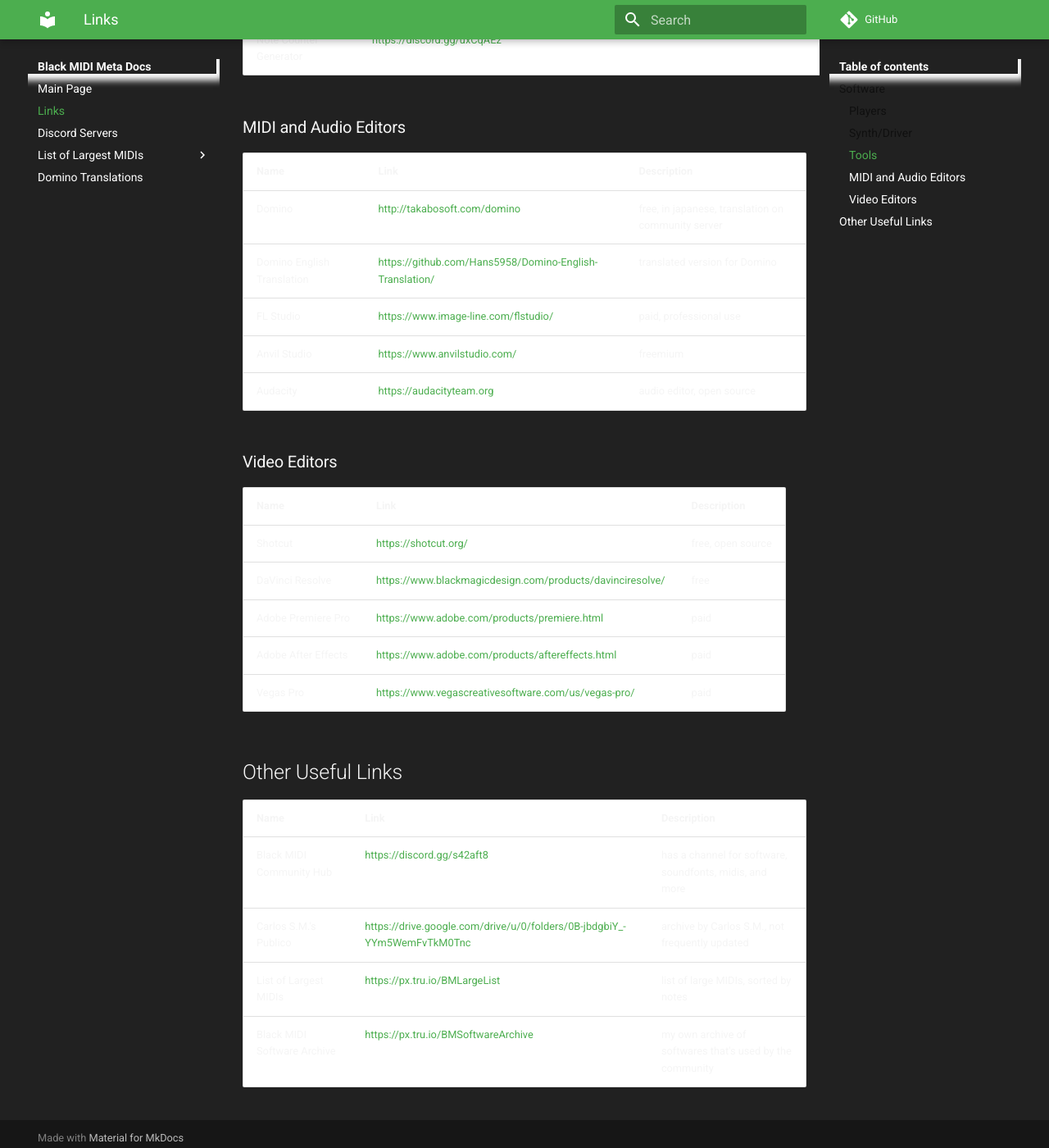
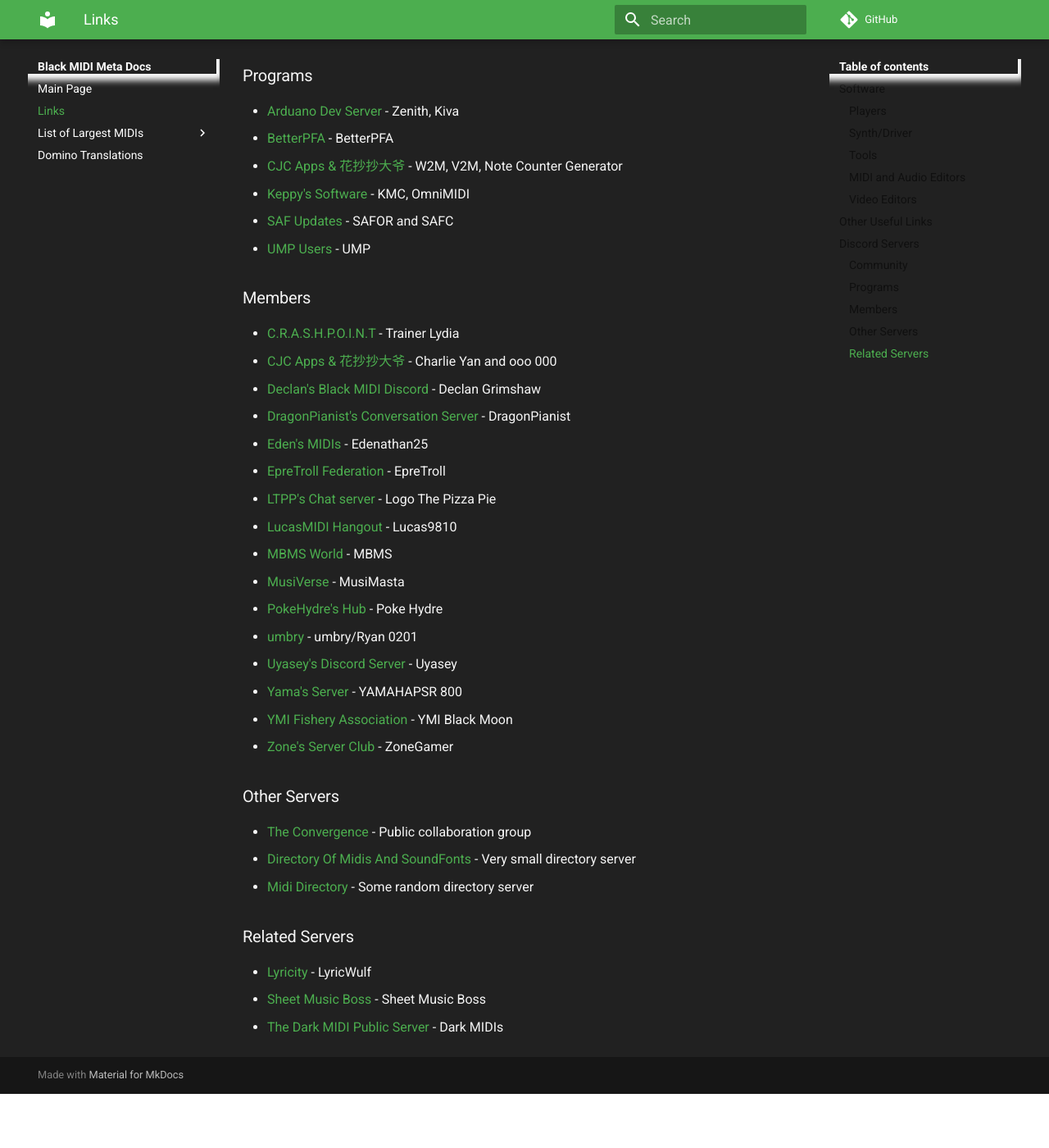
Before and after one commit to Hans5958/Black-MIDI-Meta, an MkDocs documentation site: the page built from docs/links.md, in a window 1280 px wide and 1400 px high, scrolled down 1834 px. Shown: the whole window at 82% size. Built offline with MkDocs 1.6.1 and Material for MkDocs 9.7.7, drawn with Linux system fonts in a browser that asks for light colours; comment, search, counter and statistics services are not loaded; after the commit the page ends 3168 px from its top, so only the background shows below that; some of the changed text lies outside the part shown.

Commit message:
Revamp Links page and merge from Discord Server page

```diff
--- a/docs/discord.md
+++ b/docs/discord.md
@@ -1,55 +1,3 @@
-<h1>Discord Servers</h1>
+# Discord Servers
 
-## Community
-
-| Server Name              | Server Invite                | Description |
-| ------------------------ | ---------------------------- | ----------- |
-| Black MIDI Community Hub | <https://discord.gg/s42aft8> |             |
-
-## Programs
-
-| Server Name           | Server Invite                | Description                      |
-| --------------------- | ---------------------------- | -------------------------------- |
-| Arduano Dev Server    | <https://discord.gg/8e5FXB>  | Zenith, Kiva, Iris               |
-| BetterPFA             | <https://discord.gg/5sMugcQ> | BetterPFA                        |
-| CJC Apps & 花抄抄大爷 | <https://discord.gg/uxCqAEz> | W2M, V2M, Note Counter Generator |
-| Keppy's Software      | <https://discord.gg/73DVswT> | KMC, OmniMIDI                    |
-| SAF Updates           | <https://discord.gg/CsgEW4P> | SAFOR and SAFC                   |
-| UMP Users             | <https://discord.gg/pxPRFU8> | UMP                              |
-
-## Members
-
-| Server Name                         | Server Invite                | Description             |
-| ----------------------------------- | ---------------------------- | ----------------------- |
-| C.R.A.S.H.P.O.I.N.T                 | <https://discord.gg/faSAaRN> | Trainer Lydia           |
-| CJC Apps & 花抄抄大爷               | <https://discord.gg/uxCqAEz> | Charlie Yan and ooo 000 |
-| Declan's Black MIDI Discord         | <https://discord.gg/JtMZnV4> | Declan Grimshaw         |
-| DragonPianist's Conversation Server | <https://discord.gg/ERdvaRz> | DragonPianist           |
-| Eden's MIDIs                        | <https://discord.gg/28cf6yS> | Edenathan25             |
-| EpreTroll Federation                | <https://discord.gg/gVkfqxS> | EpreTroll               |
-| LTPP's Chat server                  | <https://discord.gg/bFUquR4> | Logo The Pizza Pie      |
-| LucasMIDI Hangout                   | <https://discord.gg/PK9VMv3> | Lucas9810               |
-| MBMS World                          | <https://discord.gg/q9B59mT> | MBMS                    |
-| MusiVerse                           | <https://discord.gg/3FZCgbk> | MusiMasta               |
-| PokeHydre's Hub                     | <https://discord.gg/r2xkfC8> | Poke Hydre              |
-| umbry                               | <https://discord.gg/TpZGayH> | umbry/Ryan 0201         |
-| Uyasey's Discord Server             | <https://discord.gg/cK5fcyd> | Uyasey                  |
-| Yama's Server                       | <https://discord.gg/HCfSyNd> | YAMAHAPSR 800           |
-| YMI Fishery Association             | <https://discord.gg/JYzannZ> | YMI Black Moon          |
-| Zone's Server Club                  | <https://discord.gg/BCeBuFy> | ZoneGamer               |
-
-## Other Servers
-
-| Server Name                       | Server Invite                | Description                  |
-| --------------------------------- | ---------------------------- | ---------------------------- |
-| The Convergence                   | <https://discord.gg/NkggT42> | Public collaboration group   |
-| Directory Of Midis And SoundFonts | <https://discord.gg/DpuJVn4> | Very small directory server  |
-| Midi Directory                    | <https://discord.gg/3zmawFn> | Some random directory server |
-
-## Related Servers
-
-| Server Name                 | Server Invite                | Description          |
-| --------------------------- | ---------------------------- | -------------------- |
-| Lyricity                    | <https://discord.gg/dog>     | for LyricWulf        |
-| Sheet Music Boss            | <https://discord.gg/H4ErJyc> | for Sheet Music Boss |
-| The Dark MIDI Public Server | <https://discord.gg/g8GjbNq> | for Dark MIDIs       |
+*The contents of this page has been moved to [Links](../links).*
--- a/docs/links.md
+++ b/docs/links.md
@@ -4,65 +4,94 @@
 
 ### Players
 
-| Name                   | Link                                                                                          | Description              |
-| ---------------------- | --------------------------------------------------------------------------------------------- | ------------------------ |
-| Piano From Above       | <http://kaleidonkep99.altervista.org/pfamirror/index.html>                                    |                          |
-| Synthesia (9.0)        | <https://www.synthesiagame.com/downloadSynthesia?product=Synthesia&platform=win_sa&version=9> | free                     |
-| Synthesia (10.x)       | <https://www.synthesiagame.com/download>                                                      | paid                     |
-| Ultralight MIDI Player | <https://pipiraworld.web.fc2.com/ump/en.html>                                                 |                          |
-| Zenith                 | <https://arduano.github.io/Zenith-MIDI>                                                       | not necessarily a player |
-| mmidi                  | <https://sono.9net.org/prog/mmidi>                                                            |                          |
-| Toms's MIDI Player     | <http://www.grandgent.com/tom/projects/tmidi/>                                                |                          |
-| PianoFall              | <https://bitbucket.org/steart/pianofall/wiki/Home>                                            |                          |
-| MIDITrail              | <https://osdn.net/projects/miditrail/>                                                        |                          |
-| Kiva                   | <https://arduano.github.io/Kiva>                                                              |
+- [Piano From Above](http://kaleidonkep99.altervista.org/pfamirror/index.html) - Mostly used MIDI player on the community.
+- [Synthesia](https://www.synthesiagame.com/download) - Mainstream piano roll software/MIDI player, often used by YouTube creators, paid.
+- [Synthesia (9.0)](https://www.synthesiagame.com/downloadSynthesia?product=Synthesia&platform=win_sa&version=9) - Latest free version of Synthesia.
+- [Ultralight MIDI Player](https://pipiraworld.web.fc2.com/ump/en.html) - Alternative to PFA, made with Java. Can be used for rendering MIDI files.
+- [Zenith](https://github.com/arduano/Zenith-MIDI/) - MIDI renderer, made with C#, alternative to UMP.
+- [Kiva](https://github.com/arduano/Kiva/) - MIDI player, alternative to PFA.
+- [mmidi](https://sono.9net.org/prog/mmidi) - Lightweight MIDI player.
+- [Toms's MIDI Player](http://www.grandgent.com/tom/projects/tmidi/) - Lightweight MIDI player.
+- [PianoFall](https://bitbucket.org/steart/pianofall/wiki/Home) - Physics based MIDI player.
+- [MIDITrail](https://osdn.net/projects/miditrail/) - 3D MIDI player.
 
 ### Synth/Driver
 
-| Name             | Link                                                           | Description             |
-| ---------------- | -------------------------------------------------------------- | ----------------------- |
-| OmniMIDI         | <https://github.com/KeppySoftware/OmniMIDI/releases>           | most optimized          |
-| VirtualMIDISynth | <https://coolsoft.altervista.org/en/virtualmidisynth#download> | standard, was most used |
+- [OmniMIDI](https://github.com/KeppySoftware/OmniMIDI/) - Most optimized for playing Black MIDI. Also works for general players.
+- [VirtualMIDISynth](https://coolsoft.altervista.org/en/virtualmidisynth) - Was most used before OmniMIDI used, good alternative.
 
 ### Tools
 
-| Name                      | Link                                                                                                 | Description                      |
-| ------------------------- | ---------------------------------------------------------------------------------------------------- | -------------------------------- |
-| Keppy's MIDI Converter    | <https://github.com/KeppySoftware/KMC>                                                               | convert MIDI to MP3/WAV/OGG      |
-| Keppy's Note Generator    | <https://github.com/KeppySoftware/KeppyCounterGenerator>                                             | render MIDITrail counter         |
-| Simple AF Converter       | <https://github.com/DixelU/SAFC/releases>                                                            | convert, merge MIDIs             |
-| Simple AF Overlap Remover | <https://github.com/DixelU/SAFOR/releases>                                                           | remove overlaps on MIDIs         |
-| MidiNoteThreshold         | <https://cdn.discordapp.com/attachments/342003805270966284/594536903173210122/MidiNoteThreshold.exe> | remove notes above the threshold |
-| ImageToMidi               | <https://cdn.discordapp.com/attachments/342003805270966284/591137488970448896/ImageToMidi.exe>       | converts image to MIDI           |
-| W2M                       | <https://discord.gg/uxCqAEz>                                                                         | get it on the Discord server     |
-| V2M                       | <https://discord.gg/uxCqAEz>                                                                         | get it on the Discord server     |
-| Note Counter Generator    | <https://discord.gg/uxCqAEz>                                                                         | get it on the Discord server     |
+- [Keppy's MIDI Converter](https://github.com/KeppySoftware/KMC) - Convert MIDI files to MP3, WAV, or OGG.
+- [Keppy's Note Generator](https://github.com/KeppySoftware/KeppyCounterGenerator) - Render MIDITrail-like counter.
+- [Simple AF Converter](https://github.com/DixelU/SAFC/releases) - Mostly used for merging MIDI files.
+- [Simple AF Overlap Remover](https://github.com/DixelU/SAFOR/releases) - Remove overlaps on MIDI files.
+- [MidiNoteThreshold](https://cdn.discordapp.com/attachments/342003805270966284/594536903173210122/) - Remove notes above the velocity threshold.
+- [ImageToMidi](https://cdn.discordapp.com/attachments/342003805270966284/591137488970448896/ImageToMidi.exe) - Converts image to a MIDI file. Good for making arts.
 
 ### MIDI and Audio Editors
 
-| Name                       | Link                                                      | Description                                        |
-| -------------------------- | --------------------------------------------------------- | -------------------------------------------------- |
-| Domino                     | <http://takabosoft.com/domino>                            | free, in japanese, translation on community server |
-| Domino English Translation | <https://github.com/Hans5958/Domino-English-Translation/> | translated version for Domino                      |
-| FL Studio                  | <https://www.image-line.com/flstudio/>                    | paid, professional use                             |
-| Anvil Studio               | <https://www.anvilstudio.com/>                            | freemium                                           |
-| Audacity                   | <https://audacityteam.org>                                | audio editor, open source                          |
+- [Domino](http://takabosoft.com/domino) - Free MIDI editor in Japanese. Use [Domino English Translation](https://github.com/Hans5958/Domino-English-Translation/) or [other translations](https://hans5958.me/Black-MIDI-Meta/domino-translations/).
+- [FL Studio](https://www.image-line.com/flstudio/) - Professional DAW, often used on the community.
+- [Anvil Studio](https://www.anvilstudio.com/) - Good for loading multi-channel tracks. Freemium.
+- [Audacity](https://audacityteam.org) - Basic audio editor. Open source.
 
 ### Video Editors
 
-| Name                | Link                                                        | Description       |
-| ------------------- | ----------------------------------------------------------- | ----------------- |
-| Shotcut             | <https://shotcut.org/>                                      | free, open source |
-| DaVinci Resolve     | <https://www.blackmagicdesign.com/products/davinciresolve/> | free              |
-| Adobe Premiere Pro  | <https://www.adobe.com/products/premiere.html>              | paid              |
-| Adobe After Effects | <https://www.adobe.com/products/aftereffects.html>          | paid              |
-| Vegas Pro           | <https://www.vegascreativesoftware.com/us/vegas-pro/>       | paid              |
+- [Shotcut](https://shotcut.org/) - Free video editor.
+- [DaVinci Resolve](https://www.blackmagicdesign.com/products/davinciresolve/) - Free and professional video editor.
+- [Adobe Premiere Pro](https://www.adobe.com/products/premiere.html) - Paid video editor.
+- [Adobe After Effects](https://www.adobe.com/products/aftereffects.html) - Paid video editor.
+- [Vegas Pro](https://www.vegascreativesoftware.com/us/vegas-pro/) - Paid video editor.
 
 ## Other Useful Links
 
-| Name                        | Link                                                                      | Description                                              |
-| --------------------------- | ------------------------------------------------------------------------- | -------------------------------------------------------- |
-| Black MIDI Community Hub    | <https://discord.gg/s42aft8>                                              | has a channel for software, soundfonts, midis, and more  |
-| Carlos S.M.'s Publico       | <https://drive.google.com/drive/u/0/folders/0B-jbdgbiY_-YYm5WemFvTkM0Tnc> | archive by Carlos S.M., not frequently updated           |
-| List of Largest MIDIs       | <https://px.tru.io/BMLargeList>                                           | list of large MIDIs, sorted by notes                     |
-| Black MIDI Software Archive | <https://px.tru.io/BMSoftwareArchive>                                     | my own archive of softwares that's used by the community |
+- [Carlos S.M.'s Publico](https://drive.google.com/drive/u/0/folders/0B-jbdgbiY_-YYm5WemFvTkM0Tnc) - Archive for all things Black MIDI by Carlos S.M.. Not frequently updated.
+- [List of Largest MIDIs](https://px.tru.io/BMLargeList) - List of largest MIDIs by note count.
+- [Black MIDI Software Archive](https://px.tru.io/BMSoftwareArchive) - My archive of softwares related to Black MIDI.
+
+## Discord Servers
+
+### Community
+
+- [Black MIDI Community Hub](https://discord.gg/s42aft8)
+
+### Programs
+
+- [Arduano Dev Server](https://discord.gg/8e5FXB) - Zenith, Kiva
+- [BetterPFA](https://discord.gg/5sMugcQ) - BetterPFA
+- [CJC Apps & 花抄抄大爷](https://discord.gg/uxCqAEz) - W2M, V2M, Note Counter Generator
+- [Keppy's Software ](https://discord.gg/73DVswT) - KMC, OmniMIDI
+- [SAF Updates](https://discord.gg/CsgEW4P) - SAFOR and SAFC
+- [UMP Users](https://discord.gg/pxPRFU8) - UMP
+
+### Members
+
+- [C.R.A.S.H.P.O.I.N.T](https://discord.gg/faSAaRN) - Trainer Lydia
+- [CJC Apps & 花抄抄大爷](https://discord.gg/uxCqAEz) - Charlie Yan and ooo 000
+- [Declan's Black MIDI Discord](https://discord.gg/JtMZnV4) - Declan Grimshaw
+- [DragonPianist's Conversation Server](https://discord.gg/ERdvaRz) - DragonPianist
+- [Eden's MIDIs](https://discord.gg/28cf6yS) - Edenathan25
+- [EpreTroll Federation](https://discord.gg/gVkfqxS) - EpreTroll
+- [LTPP's Chat server](https://discord.gg/bFUquR4) - Logo The Pizza Pie
+- [LucasMIDI Hangout](https://discord.gg/PK9VMv3) - Lucas9810
+- [MBMS World](https://discord.gg/q9B59mT) - MBMS
+- [MusiVerse](https://discord.gg/3FZCgbk) - MusiMasta
+- [PokeHydre's Hub](https://discord.gg/r2xkfC8) - Poke Hydre
+- [umbry](https://discord.gg/TpZGayH) - umbry/Ryan 0201
+- [Uyasey's Discord Server](https://discord.gg/cK5fcyd) - Uyasey
+- [Yama's Server](https://discord.gg/HCfSyNd) - YAMAHAPSR 800
+- [YMI Fishery Association](https://discord.gg/JYzannZ) - YMI Black Moon
+- [Zone's Server Club ](https://discord.gg/BCeBuFy) - ZoneGamer
+
+### Other Servers
+
+- [The Convergence](https://discord.gg/NkggT42) - Public collaboration group
+- [Directory Of Midis And SoundFonts](https://discord.gg/DpuJVn4) - Very small directory server
+- [Midi Directory](https://discord.gg/3zmawFn) - Some random directory server
+
+### Related Servers
+
+- [Lyricity](https://discord.gg/dog) - LyricWulf
+- [Sheet Music Boss](https://discord.gg/H4ErJyc) - Sheet Music Boss
+- [The Dark MIDI Public Server](https://discord.gg/g8GjbNq) - Dark MIDIs
--- a/mkdocs.yml
+++ b/mkdocs.yml
@@ -8,7 +8,7 @@ repo_url: 'https://github.com/Hans5958/Black-MIDI-Meta'
 nav:
     - 'Main Page': 'index.md'
     - 'Links': 'links.md'
-    - 'Discord Servers': 'discord.md'
+    # - 'Discord Servers': 'discord.md'
     - 'List of Largest MIDIs':
         - 'Info': 'large-list/index.md'
         - 'Release Notes': 'large-list/release-notes.md'
```
